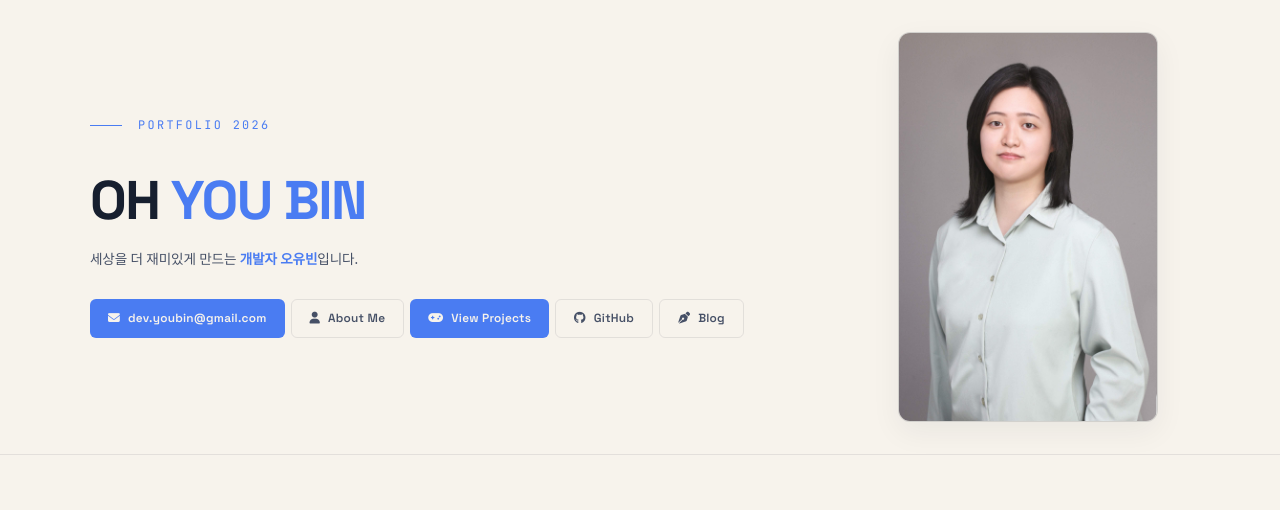
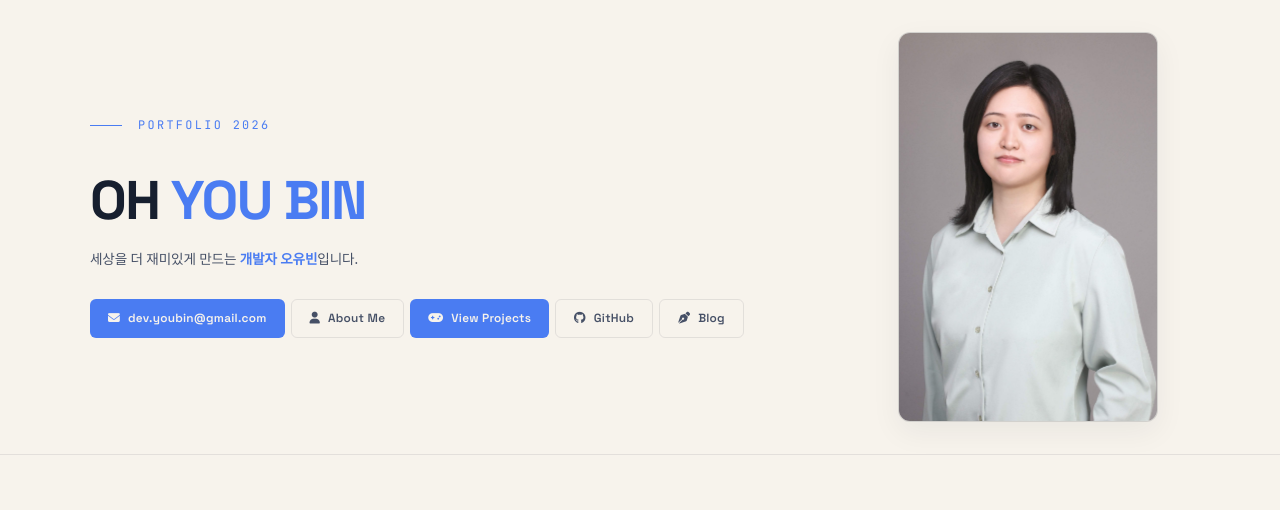
Before and after one commit to eye2ffect/eye2ffect.github.io, a Jekyll site: the page built from index.html, in a window 1280 px wide. Shown: the top 510 px of the page. Built offline with Jekyll 4.4.1, drawn with Linux system fonts in a browser that asks for light colours; some web fonts are replaced.

Commit message:
Tame hero profile image size

```diff
--- a/assets/css/main.css
+++ b/assets/css/main.css
@@ -129,7 +129,7 @@
   --profile-filter: brightness(0.98) contrast(1.02) saturate(0.95);
   --profile-border-width: 1px;
   --profile-glow: rgba(0, 0, 0, 0);
-  --profile-object-position: 2%;
+  --profile-object-position: 8%;
 }
 
 /* ================================================================
@@ -395,6 +395,8 @@ html {
   border-radius: 8px;
   object-fit: cover; /* crop to fill container */
   object-position: center var(--profile-object-position); /* crop to show face-to-waist */
+  transform: scale(1.06);
+  transform-origin: center 18%;
   filter: var(--profile-filter);
   background: transparent;
 }
@@ -403,7 +405,10 @@ html {
   .hero-inner { grid-template-columns: 1fr; }
   .hero-right { order: -1; margin-bottom: var(--space-4); display: flex; justify-content: center; }
   .hero-profile-wrap { max-width: 200px; aspect-ratio: 2 / 3; height: auto; }
-  .hero-profile { object-position: center 16%; }
+  .hero-profile {
+    object-position: center 14%;
+    transform: scale(1.04);
+  }
 }
 
 .hero-actions {
```
